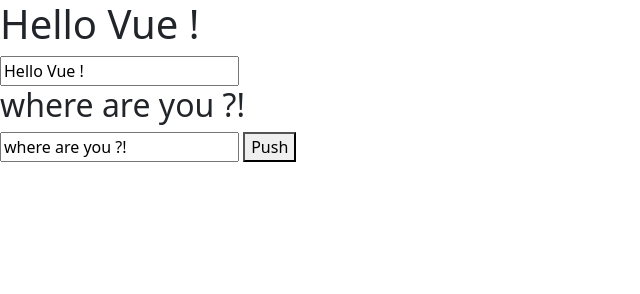
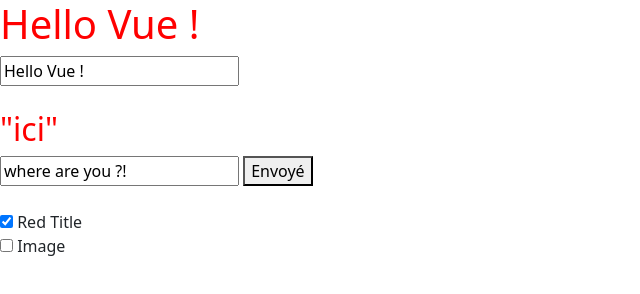
Before and after one commit to naim380/test-vue, a plain HTML site: page index.html in a window 1280 px wide. Shown: the whole page, without its empty margins (0-640 px from the left). Drawn offline with nearby package versions, Linux system fonts and the light colour scheme.

Commit message:
fin de la decouverte

```diff
--- a/index.html
+++ b/index.html
@@ -7,18 +7,37 @@
     <link href="https://cdn.jsdelivr.net/npm/bootstrap@5.0.0-beta2/dist/css/bootstrap.min.css"
           rel="stylesheet" integrity="sha384-BmbxuPwQa2lc/FVzBcNJ7UAyJxM6wuqIj61tLrc4wSX0szH/Ev+nYRRuWlolflfl" crossorigin="anonymous">
 
+    <style>
+        .red {
+            color: #ff0000;
+        }
+    </style>
 </head>
 <body>
         <div id="app">
-            <h1>{{ title}}</h1>
-            <input type = "text" v-model="title">
+            <h1 :class="{ red: active }">{{ title}}</h1>
+            <input type = "text" v-model="title">  <!--Un champ input permettant de mettre à jour le contenu d’une balise h1 -->
+
+            <br><h2 v-if="show">{{ title2 }}</h2>
+            <br><h2 v-if="!show" :class="{ red: active }">"ici"</h2>
+            <input v-model="title2">
+            <button v-on:click="show = !show"> <!--utilisation de v-on-->
+                Envoyé
+            </button>
+
+            <div>
+                <br><input @click="active = !active" type="checkbox" id="scales" name="scales"
+                       checked>
+                <label for="scales">Red Title</label>
+            </div>
+
+            <div>
+                <input v-on:click="show2 = !show2" type="checkbox" id="horns" name="horns">
+                <label for="horns">Image</label>  <!--/Une checkbox pour afficher / masquer une image -->
+            </div>
+            <img v-if="show2" src="https://data.fou-de-puzzle.com/.8/plage-paradisiaque-500-pieces--puzzle.62318-1.fs.jpg">
         </div>
-        <div id="app2">
-            <h2>{{ title }}</h2>
-            <input v-model="title" placeholder="modifiez-moi">
-            <button v-on:click="push">Push</button>
 
-        </div>
     </div>
 
 
--- a/script.js
+++ b/script.js
@@ -1,14 +1,12 @@
 var app = new Vue({
     el: '#app',
     data: {
-        title: 'Hello Vue !'
+        title: 'Hello Vue !',
+        title2: 'where are you ?!',
+        show : false,
+        active: true,
+        show2: false,
     }
 })
-var app2 = new Vue({
-    el: '#app2',
-    data: {
-        title: 'where are you ?!'
 
-    }
-})
 //app.message = 'I changed data!';
```
